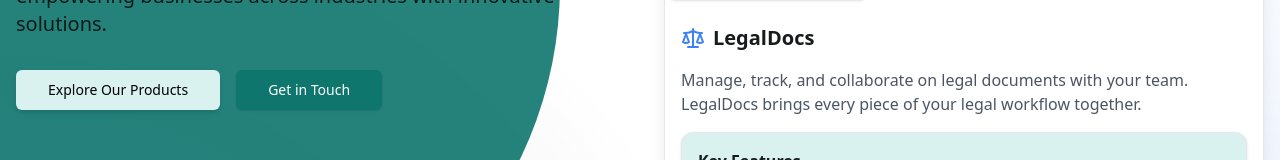
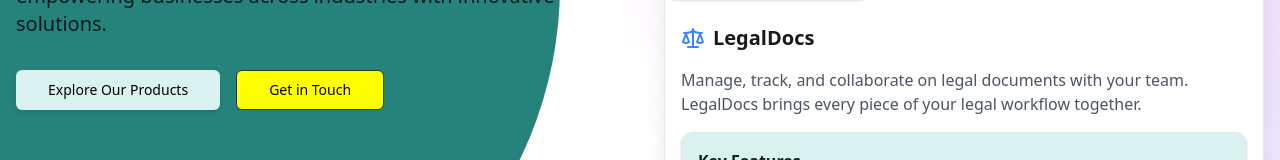
Before and after one commit to ctrlKshav/c4e-labs, a React (Vite) app: page / in a window 1280 px wide. Shown: the part 1816-1976 px from the top of the page. Built offline with nearby package versions, Linux system fonts and the light colour scheme.

Commit message:
Gradient Fix

```diff
--- a/src/components/landing-page/products-overview/index.tsx
+++ b/src/components/landing-page/products-overview/index.tsx
@@ -12,7 +12,7 @@
 const HeroSection = () => (
   <div className="flex flex-col justify-center space-y-4 sm:space-y-6 md:space-y-8">
     <div>
-      <Badge className="mb-3 sm:mb-4 bg-card text-foreground hover:bg-slate-300">
+      <Badge className="mb-3 sm:mb-4 bg-card text-foreground hover:bg-slate-100">
         VENTURE STUDIO
       </Badge>
       <h1 className="mb-3 sm:mb-4 text-2xl sm:text-3xl md:text-4xl lg:text-5xl font-bold tracking-tight">
@@ -26,7 +26,7 @@
       <Button size="lg" variant="secondary" className="w-full sm:w-auto">
         Explore Our Products
       </Button>
-      <Button size="lg" variant="default" className="w-full sm:w-auto">
+      <Button size="lg" variant="outline" className="w-full sm:w-auto">
         Get in Touch
       </Button>
     </div>
@@ -41,11 +41,7 @@
       <Tabs defaultValue="product0" className="w-full">
         <TabsList className="grid w-full grid-cols-3">
           {products.slice(0, 3).map((product) => (
-            <TabsTrigger
-              key={product.id}
-              value={product.id}
-              className="text-sm sm:text-base px-2 sm:px-4"
-            >
+            <TabsTrigger key={product.id} value={product.id} className="text-sm sm:text-base px-2 sm:px-4">
               {product.name}
             </TabsTrigger>
           ))}
@@ -56,12 +52,12 @@
       </Tabs>
     </div>
   </Card>
-);
+)
 
 // Main Component
 export default function ProductOverview() {
   return (
-    <div className="relative overflow-hidden bg-gradient-two-corners-bottom min-h-screen">
+    <div className="relative overflow-hidden bg-gradient-two-corners-right min-h-screen">
       <div className="absolute left-0 top-0 h-[800px] w-[800px] translate-x-[-30%] translate-y-[-15%] rounded-full bg-primary/90 hidden lg:block" />
 
       <div className="container relative mx-auto px-3 sm:px-4 py-8 sm:py-12 md:py-16 lg:py-24">
```
